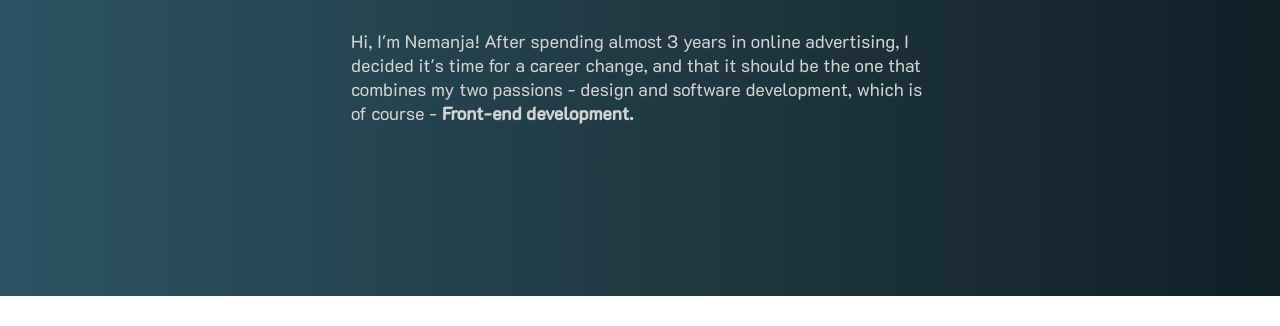
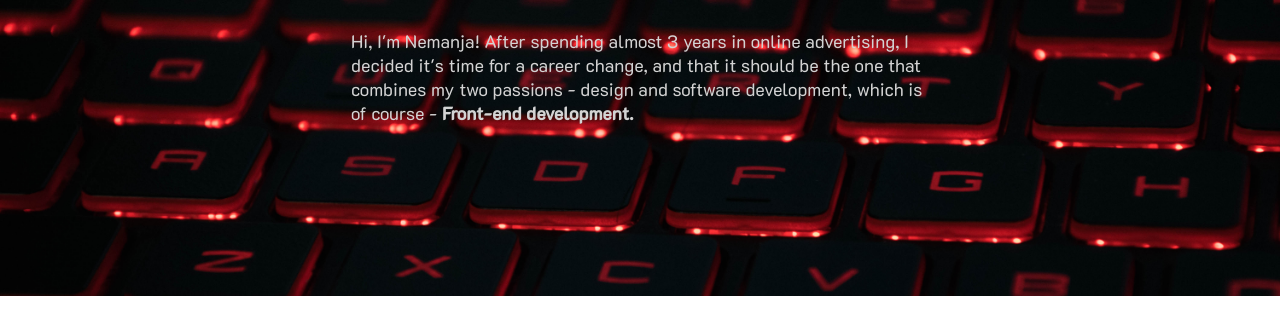
Before and after one commit to nemanjajeremic/Personal-Website, a plain HTML site: page index.html in a window 1280 px wide. Shown: the part 346-672 px from the top of the page. Drawn offline with Linux system fonts and the light colour scheme; a script that the page names is missing.

Commit message:
added bkground img

```diff
--- a/main.scss
+++ b/main.scss
@@ -97,12 +97,8 @@ main {
 
 .section-1__container {
     height: calc(80vh - 57.6px);
-    background: #0F2027;
-    /* fallback for old browsers */
-    background: -webkit-linear-gradient(to right, #2C5364, #203A43, #0F2027);
-    /* Chrome 10-25, Safari 5.1-6 */
-    background: linear-gradient(to right, #2C5364, #203A43, #0F2027);
-    /* W3C, IE 10+/ Edge, Firefox 16+, Chrome 26+, Opera 12+, Safari 7+ */
+    background-image: url(images/keyboard_background.jpg);
+    background-size: cover;
     display: flex;
     padding: 6rem 0;
     justify-content: center;
@@ -250,11 +246,14 @@ main {
     margin-left: auto;
     margin-right: auto;
     text-align: center;
+
     i {
         padding: 4px;
         font-size: 32px;
         color: black;
-        &:hover, &:active {
+
+        &:hover,
+        &:active {
             color: white;
         }
     }
```
Also changed, not shown: images/keyboard_background.jpg (added), main.css, 1 other file.
